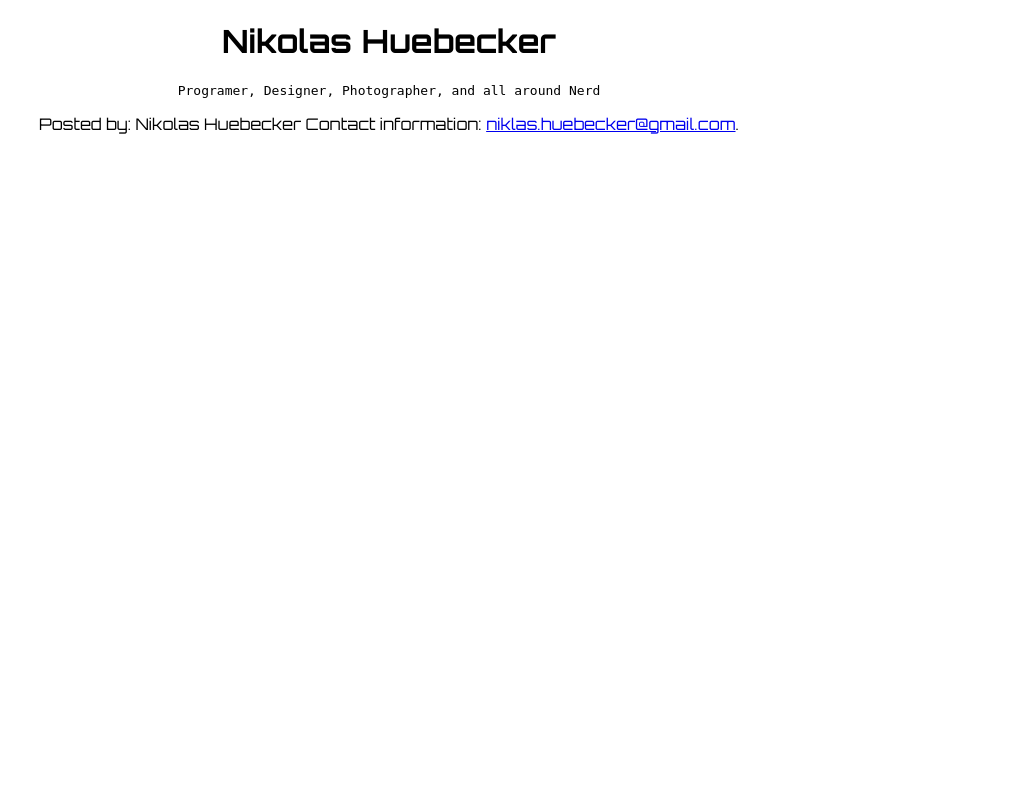
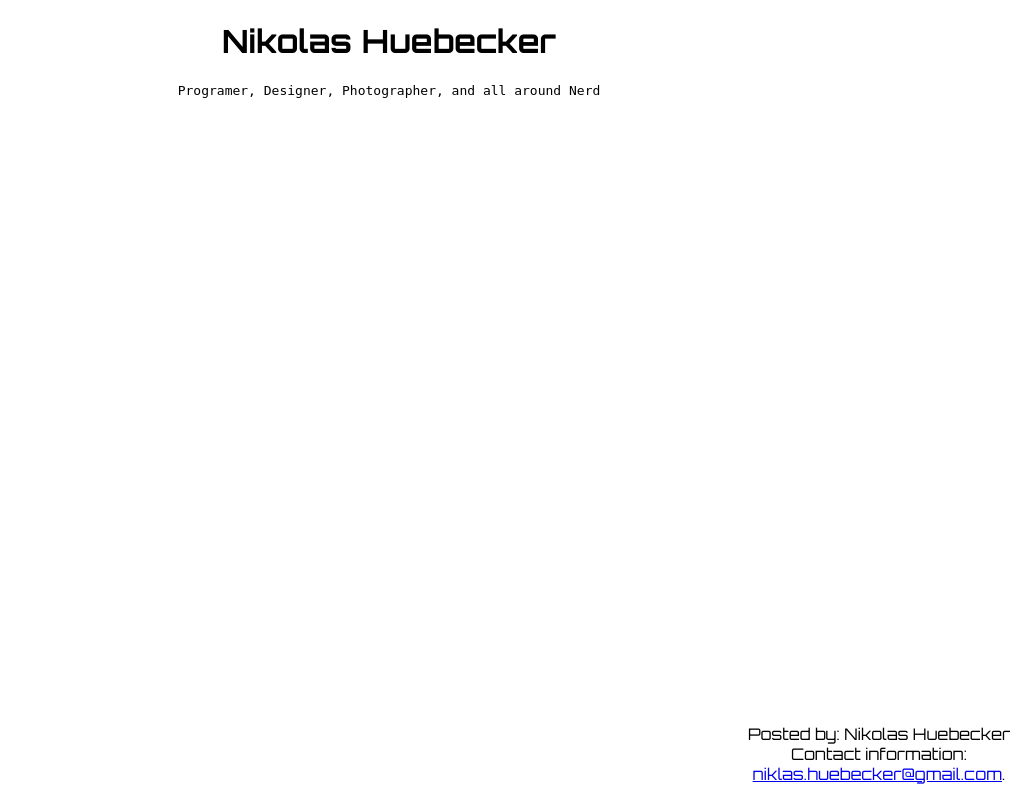
Before and after one commit to nhuebecker/nhuebecker.github.io, a PHP site: page / in a window 1280 px wide. Shown: the whole page, without its empty margins (251-1280 px from the left). Run offline with PHP 8.4, Linux system fonts and the light colour scheme.

Commit message:
position

```diff
--- a/index.css
+++ b/index.css
@@ -2,4 +2,12 @@
   text-align: center;
   color: Black;
   font-family: 'Orbitron', sans-serif;
+  spacing:
 }
+
+div.footer{
+  position: fixed;
+    bottom: 0;
+    right: 0;
+    width: 300px;
+}
--- a/index.html
+++ b/index.html
@@ -9,7 +9,8 @@
 <h1>Nikolas Huebecker</h1>
 <pre>Programer, Designer, Photographer, and all around Nerd</pre>
 <div>
-  <footer style="padding-bottom:40px">
+  <div class="footer">
+  <footer>
     <p>Posted by: Nikolas Huebecker Contact information: <a href="mailto:nikolas.huebecker@gmail.com">niklas.huebecker@gmail.com</a>.</p>
   </footer>
 </body>
```
